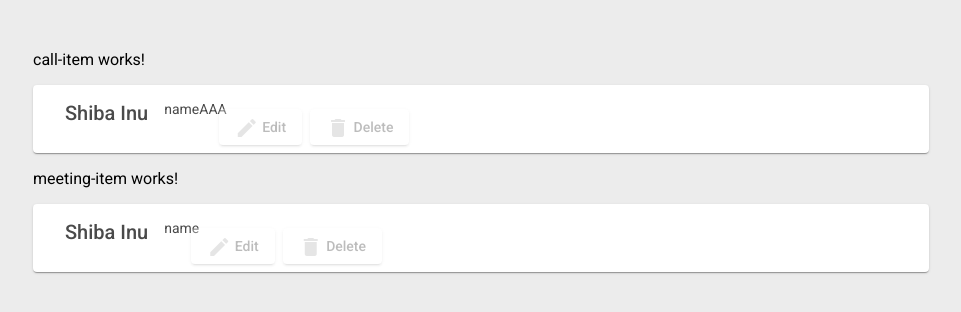
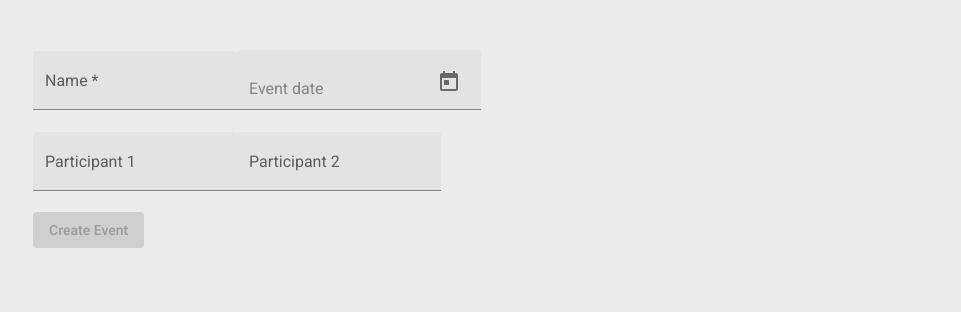
Before and after one commit to green122/event-manager, an Angular app: page /create in a window 1280 px wide. Shown: the top 312 px of the page, without its empty margins (159-1120 px from the left). Built offline with nearby package versions, Linux system fonts and the light colour scheme.

Commit message:
with creating

```diff
--- a/src/app/app-routing.module.ts
+++ b/src/app/app-routing.module.ts
@@ -5,7 +5,8 @@ import { EventListComponent } from './event-list/event-list.component';
 
 
 const routes: Routes = [
-  { path: 'edit/:id', component: EventEditorComponent },
+  { path: 'edit/:id', component: EventEditorComponent,  data: {create: false } },
+  { path: 'create', component: EventEditorComponent, data: {create: true} },
   { path: '**', component: EventListComponent }
 ];
 
--- a/src/app/basic-event-form/basic-event-form.component.ts
+++ b/src/app/basic-event-form/basic-event-form.component.ts
@@ -16,8 +16,8 @@ export class BasicEventFormComponent implements OnInit, IForm {
   ngOnInit() {
     this.form = this.formBuilder.group(
       {
-        name: ['John', Validators.required],
-        eventDate: '01/01/01'
+        name: ['', Validators.required],
+        eventDate: ''
       }
     );
   }
--- a/src/app/event-editor/event-editor.component.html
+++ b/src/app/event-editor/event-editor.component.html
@@ -1,4 +1,8 @@
-<app-form-manager [event]="event$ | async" (submitData)="submitData($event)">
+<app-form-manager
+  [event]="event$ | async"
+  [submitText]="create ? 'Create Event' : 'Update Event'"
+  (submitData)="submitData($event)"
+>
   <app-basic-event-form #formContent></app-basic-event-form>
   <app-call-form #formContent></app-call-form>
 </app-form-manager>
--- a/src/app/event-editor/event-editor.component.ts
+++ b/src/app/event-editor/event-editor.component.ts
@@ -1,13 +1,6 @@
 import { Component, OnInit } from '@angular/core';
 import { ActivatedRoute, Router, Params } from '@angular/router';
-import {
-  tap,
-  switchMap,
-  catchError,
-  map,
-  takeUntil,
-  takeWhile
-} from 'rxjs/operators';
+import { switchMap, catchError, map, takeWhile } from 'rxjs/operators';
 import { EventService } from '../event.service';
 import { TEvent, AbstractFormData } from '../models/app.model';
 import { Observable, of } from 'rxjs';
@@ -20,9 +13,15 @@ import { Observable, of } from 'rxjs';
 export class EventEditorComponent implements OnInit {
   event$: Observable<TEvent>;
   id: string;
+  create = false;
 
   submitData(data: AbstractFormData) {
-    this.eventService.updateDataById(this.id, data as TEvent).pipe(
+    const eventFunction = this.create
+      ? this.eventService.createEvent
+      : this.eventService.updateEvent;
+
+    eventFunction(data as TEvent)
+      .pipe(
         map(() => {
           this.router.navigate(['/']);
           return true;
@@ -32,7 +31,8 @@ export class EventEditorComponent implements OnInit {
           console.log(err);
           return of(err);
         })
-    ).subscribe();
+      )
+      .subscribe();
   }
 
   constructor(
@@ -42,19 +42,16 @@ export class EventEditorComponent implements OnInit {
   ) {}
 
   ngOnInit() {
-    this.event$ = this.route.params.pipe(
-      switchMap(value => {
-        this.id = value.id;
-        return this.eventService.getEventById(value.id);
-      }),
+    this.create = this.route.snapshot.data.create;
+    this.id = this.route.snapshot.params.id;
+
+    this.event$ = !this.create
+      ? this.eventService.getEventById(this.id).pipe(
           catchError(() => {
             this.router.navigate(['/']);
             return of({} as TEvent);
           })
-    );
-  }
-
-  fillForm = (event: TEvent) => {
-    console.log(event);
+        )
+      : of({} as TEvent);
   }
 }
--- a/src/app/event.service.ts
+++ b/src/app/event.service.ts
@@ -45,8 +45,16 @@ export class EventService {
       )
     );
   }
-  updateDataById(eventId: string, eventData: TEvent) {
-    const eventIndex = this.events.findIndex(({ id }) => id === eventId);
+
+  createEvent = (eventData: TEvent) => {
+    const id = String(Date.now());
+    this.events.push({ ...eventData, id });
+    this.events$.next(this.events);
+    return from(new Promise(resolve => resolve()));
+  }
+
+  updateEvent(eventData: TEvent) {
+    const eventIndex = this.events.findIndex(({ id }) => id === eventData.id);
     return from(
       new Promise<TEvent>((resolve, reject) => {
         if (eventIndex > -1) {
--- a/src/app/form-manager/form-manager.component.html
+++ b/src/app/form-manager/form-manager.component.html
@@ -1,2 +1,8 @@
 <ng-content></ng-content>
-<button mat-raised-button (click)="onSubmit.emit()" [disabled]="isFormInvalid$ | async">Create Event</button>
+<button
+  mat-raised-button
+  (click)="onSubmit.emit()"
+  [disabled]="isFormInvalid$ | async"
+>
+  {{submitText}}
+</button>
--- a/src/app/form-manager/form-manager.component.ts
+++ b/src/app/form-manager/form-manager.component.ts
@@ -25,6 +25,7 @@ export class FormManagerComponent implements OnInit, AfterContentInit {
   @Input() set event(event: TEvent) {
     this.setValuesToChildrenForms(event);
   }
+  @Input() submitText: string;
   @ContentChildren('formContent') formsChildren: QueryList<IForm>;
   @Output() submitData = new EventEmitter<any>();
 
```
Lines whose indentation alone changed are shown as unchanged.
